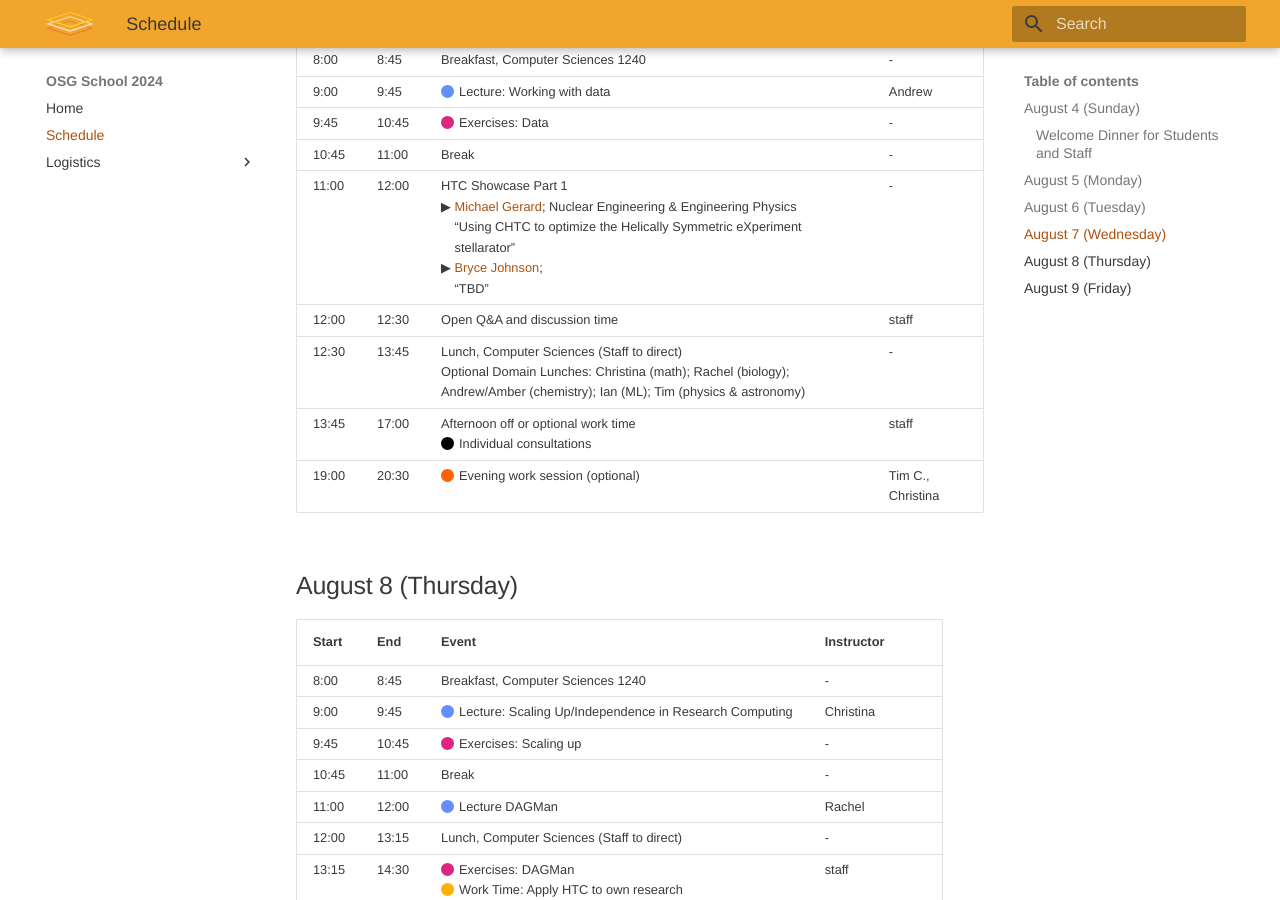
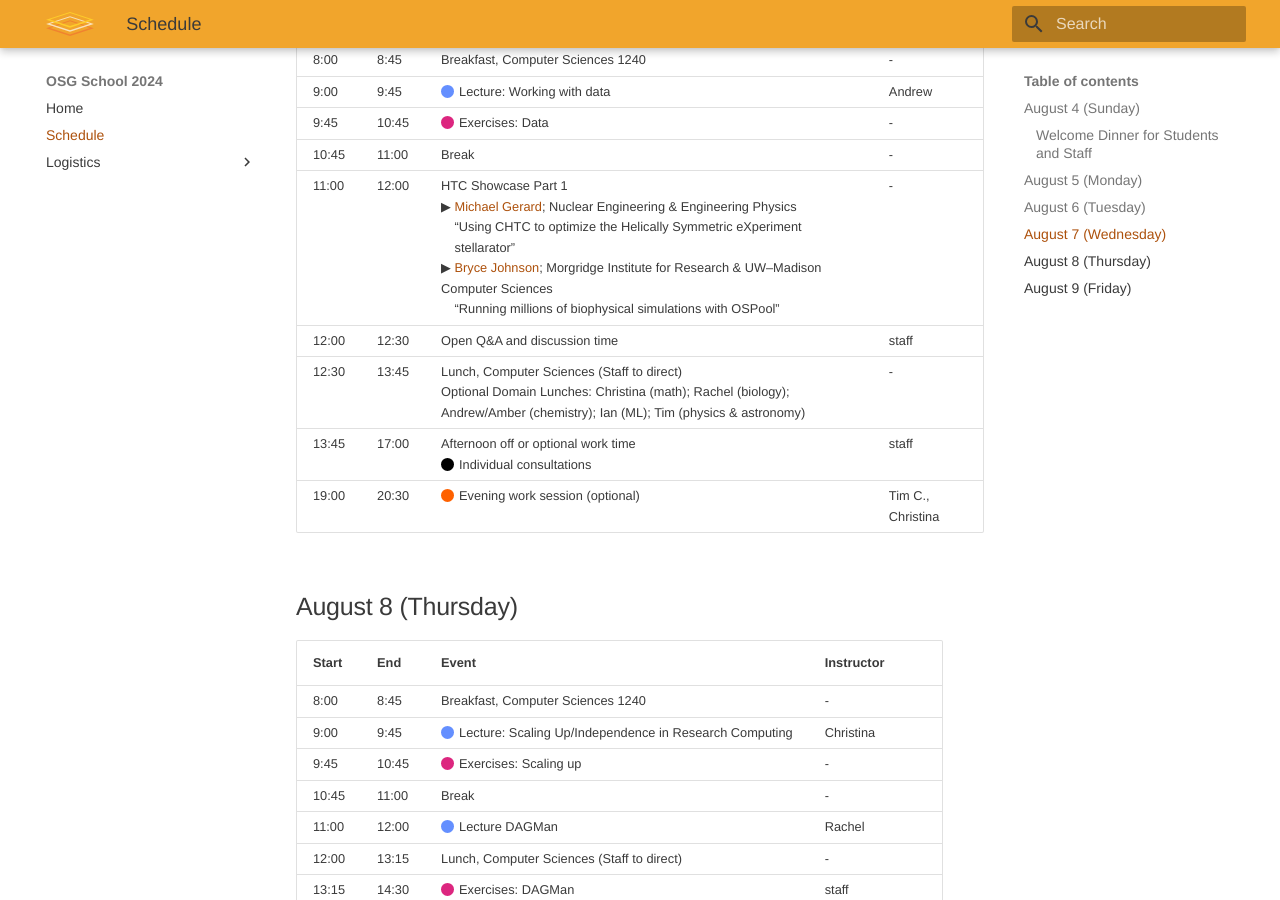
Before and after one commit to osg-htc/school-2024, an MkDocs documentation site: the page built from docs/schedule.md, in a window 1280 px wide and 900 px high, scrolled down 1591 px. Built offline with MkDocs 1.6.1 and Material for MkDocs 9.7.7, drawn with Linux system fonts in a browser that asks for light colours.

Commit message:
Another Showcase talk

```diff
--- a/docs/schedule.md
+++ b/docs/schedule.md
@@ -246,8 +246,9 @@
           &#9654; <span style="color: rgb(173, 81, 12);">Michael Gerard</span>;
           Nuclear Engineering &amp; Engineering Physics<br>
           <div style="margin-left: 2ex;">“Using CHTC to optimize the Helically Symmetric eXperiment stellarator”</div>
-          &#9654; <span style="color: rgb(173, 81, 12);">Bryce Johnson</span>;<br>
-          <div style="margin-left: 2ex;">“TBD”</div>
+          &#9654; <span style="color: rgb(173, 81, 12);">Bryce Johnson</span>;
+          Morgridge Institute for Research & UW&ndash;Madison Computer Sciences<br>
+          <div style="margin-left: 2ex;">“Running millions of biophysical simulations with OSPool”</div>
           </td>
         <td>-</td>
     </tr>
```
